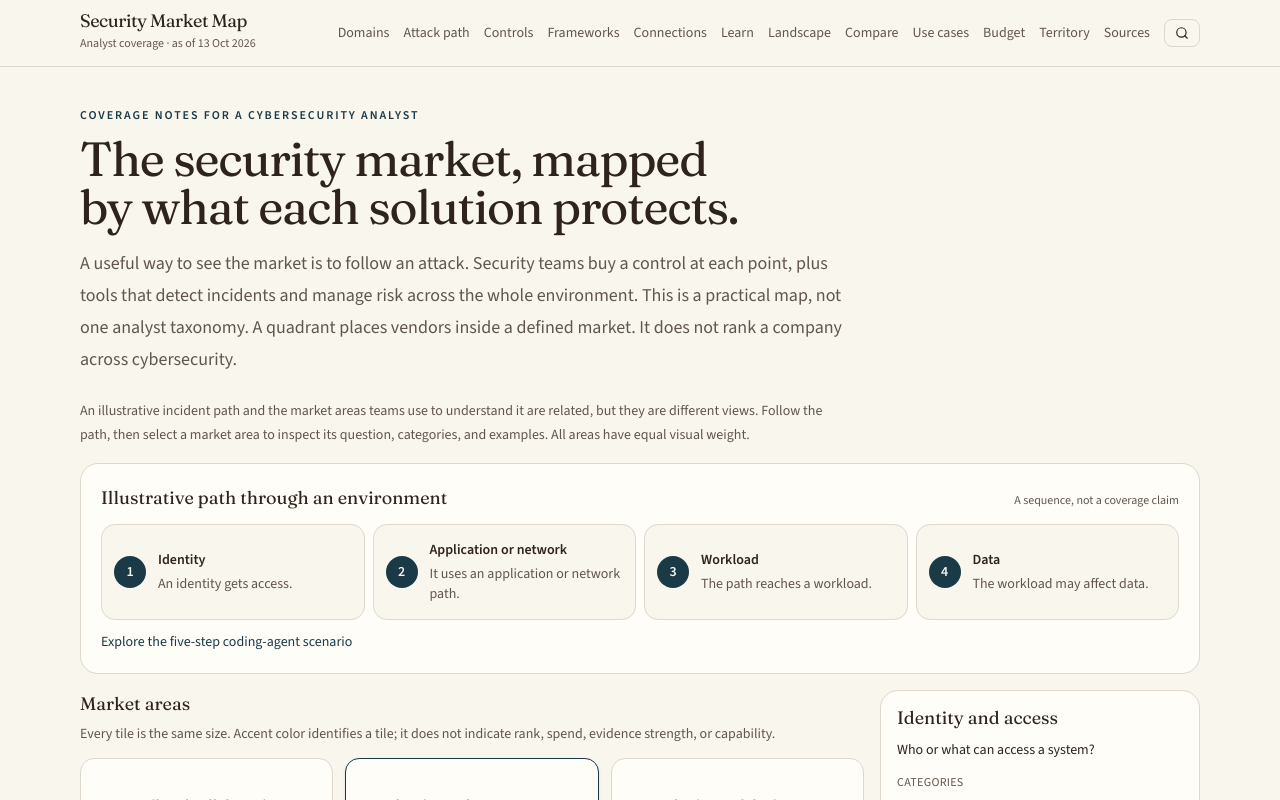
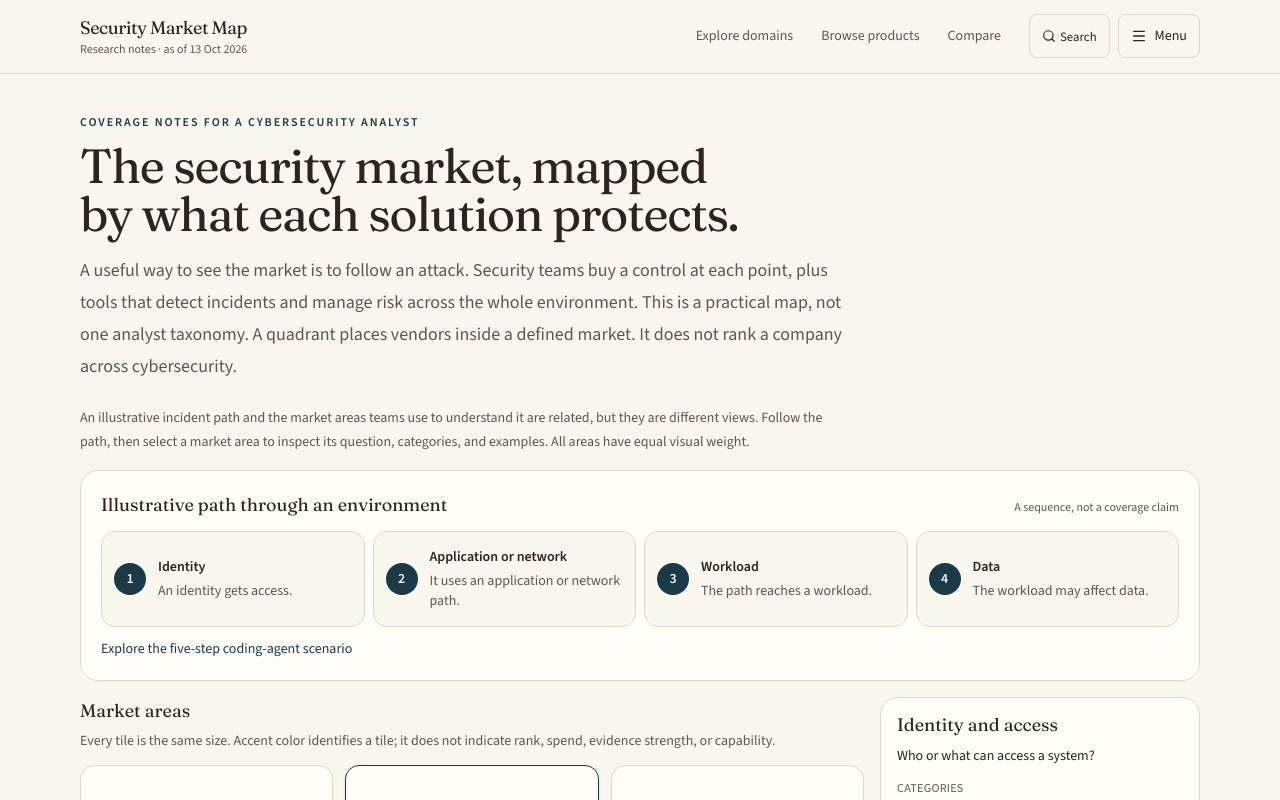
Before and after one commit to heyfunwhoa/security-market-map, a Next.js app: page / in a window 1280 px wide. Shown: the top 800 px of the page. Built offline with nearby package versions, Linux system fonts and the light colour scheme.

Commit message:
fix(navigation): group menu by task and clarify destination labels

```diff
--- a/app/globals.css
+++ b/app/globals.css
@@ -133,16 +133,4 @@
     font-family: var(--font-heading);
   }
 
-  #site-menu > summary {
-    list-style: none;
-  }
-  #site-menu > summary::-webkit-details-marker {
-    display: none;
-  }
-  #site-menu:not([open]) .menu-close {
-    display: none;
-  }
-  #site-menu[open] .menu-open {
-    display: none;
-  }
 }
--- a/app/layout.tsx
+++ b/app/layout.tsx
@@ -39,12 +39,6 @@ export default function RootLayout({ children }: LayoutProps<"/">) {
             Skip to content
           </a>
           <SiteHeader hits={searchIndex()} />
-          <script
-            dangerouslySetInnerHTML={{
-              __html:
-                "document.addEventListener('keydown',function(e){if(e.key!=='Escape')return;var d=document.getElementById('site-menu');if(d&&d.open){d.open=false}})",
-            }}
-          />
           <div id="content">{children}</div>
           <SiteFooter />
         </TooltipProvider>
--- a/components/chrome.tsx
+++ b/components/chrome.tsx
@@ -1,111 +1,78 @@
 "use client";
 
-import { useEffect, useRef } from "react";
 import Link from "next/link";
 import { usePathname } from "next/navigation";
-import { Menu, X } from "lucide-react";
+import { Menu } from "lucide-react";
 import { AS_OF } from "@/lib/schema";
 import { formatDate } from "@/lib/format";
 import { cn } from "@/lib/utils";
 import type { SearchHit } from "@/lib/search";
 import { SearchCommand } from "@/components/search-panel";
+import { Sheet, SheetTrigger, SheetContent, SheetHeader, SheetTitle, SheetDescription, SheetClose } from "@/components/ui/sheet";
 
-const LINKS = [
-  { href: "/domains", label: "Domains" },
-  { href: "/attack-path", label: "Attack path" },
-  { href: "/control-map", label: "Controls" },
-  { href: "/frameworks", label: "Frameworks" },
-  { href: "/connections", label: "Connections" },
-  { href: "/learn", label: "Learn" },
-  { href: "/landscape", label: "Landscape" },
-  { href: "/compare", label: "Compare" },
-  { href: "/use-cases", label: "Use cases" },
-  { href: "/budget", label: "Budget" },
-  { href: "/territory", label: "Territory" },
-  { href: "/sources", label: "Sources" },
+const NAV_GROUPS = [
+  { title: "Explore", links: [
+    { href: "/domains", label: "Explore domains", description: "Start with broad security areas and their categories." },
+    { href: "/landscape", label: "Browse products", description: "Filter vendors and products, inspect details, and build a shortlist." },
+    { href: "/compare", label: "Compare", description: "Compare product evidence for a specific use case." },
+    { href: "/use-cases", label: "Buyer use cases", description: "Start with the problem you need to solve." },
+  ] },
+  { title: "Learn", links: [
+    { href: "/learn", label: "Concepts & glossary", description: "Understand terminology and practical scenarios." },
+    { href: "/connections", label: "How tools connect", description: "Explore identity, secrets, and adjacent security jobs." },
+    { href: "/attack-path", label: "Attack paths", description: "Follow how an exposure can lead to an attack." },
+    { href: "/control-map", label: "Security controls", description: "Explore the controls that address security problems." },
+    { href: "/frameworks", label: "Frameworks", description: "Connect security concepts to framework guidance." },
+  ] },
+  { title: "Plan", links: [
+    { href: "/budget", label: "Budget worksheet", description: "Work through price signals and budget assumptions." },
+    { href: "/territory", label: "Territory planning", description: "Organize account and territory research." },
+  ] },
+  { title: "Research", links: [
+    { href: "/sources", label: "Sources & references", description: "Inspect the references behind the research." },
+  ] },
 ];
 
-function NavLinks({ className }: { className?: string }) {
-  const pathname = usePathname();
-  return (
-    <nav className={className} aria-label="Primary">
-      {LINKS.map((link) => {
-        const active = pathname === link.href || pathname.startsWith(`${link.href}/`);
-        return (
-          <Link
-            key={link.href}
-            href={link.href}
-            aria-current={active ? "page" : undefined}
-            className={cn(
-              "rounded-md px-1.5 py-1.5 text-sm whitespace-nowrap hover:bg-muted focus-visible:outline-none focus-visible:ring-2 focus-visible:ring-ring",
-              active ? "bg-muted font-semibold text-foreground" : "text-muted-foreground",
-            )}
-          >
-            {link.label}
-          </Link>
-        );
-      })}
-    </nav>
-  );
-}
+const navLinkClass = "inline-flex min-h-11 items-center rounded-md px-3 text-sm hover:bg-muted focus-visible:outline-2 focus-visible:outline-offset-2 focus-visible:outline-ring";
 
 export function SiteHeader({ hits }: { hits: SearchHit[] }) {
   const pathname = usePathname();
-  const seenPath = useRef(pathname);
-
-  useEffect(() => {
-    if (seenPath.current === pathname) return;
-    seenPath.current = pathname;
-    const menu = document.getElementById("site-menu");
-    if (menu instanceof HTMLDetailsElement) menu.open = false;
-  }, [pathname]);
-
+  const isActive = (href: string) => pathname === href || pathname.startsWith(`${href}/`);
   return (
-    <header className="relative z-50 border-b border-border bg-background">
-      <div className="mx-auto flex max-w-6xl items-center gap-4 px-4 py-3">
-        <Link href="/" className="shrink-0">
-          <span className="block font-heading text-lg leading-none tracking-tight">
-            Security Market Map
-          </span>
-          <span className="text-xs text-muted-foreground">
-            Analyst coverage · as of {formatDate(AS_OF)}
-          </span>
+    <header className="relative z-40 border-b border-border bg-background">
+      <div className="mx-auto flex max-w-6xl flex-wrap items-center gap-x-4 gap-y-2 px-4 py-3">
+        <Link href="/" aria-label="Security Market Map home" className="min-w-0 flex-1 rounded-sm py-1 focus-visible:outline-2 focus-visible:outline-offset-2 focus-visible:outline-ring">
+          <span className="block font-heading text-lg leading-snug tracking-tight">Security Market Map</span>
+          <span className="block text-xs text-muted-foreground">Research notes · as of {formatDate(AS_OF)}</span>
         </Link>
-        <div className="ml-auto flex items-center gap-2">
-          <NavLinks className="hidden items-center gap-0.5 lg:flex" />
+        <nav aria-label="Primary" className="hidden items-center gap-1 xl:flex">
+          {NAV_GROUPS[0].links.slice(0, 3).map((link) => <Link key={link.href} href={link.href} aria-current={pathname === link.href ? "page" : undefined} className={cn(navLinkClass, isActive(link.href) ? "bg-muted font-semibold" : "text-muted-foreground")}>{link.label}</Link>)}
+        </nav>
+        <div className="flex shrink-0 items-center gap-2">
           <SearchCommand hits={hits} />
-        <details id="site-menu" className="lg:hidden">
-          <summary
-            aria-label="Open menu"
-            aria-controls="mobile-nav"
-            className="flex size-8 cursor-pointer list-none items-center justify-center rounded-lg border border-border bg-background [&::-webkit-details-marker]:hidden"
-          >
-            <Menu className="menu-open size-4" />
-            <X className="menu-close size-4" />
-          </summary>
-          <nav
-            id="mobile-nav"
-            aria-label="Primary"
-            className="absolute top-full right-0 left-0 z-50 border-t border-border bg-background px-4 py-2 shadow-lg"
-          >
-            {LINKS.map((link) => {
-              const active = pathname === link.href || pathname.startsWith(`${link.href}/`);
-              return (
-                <a
-                  key={link.href}
-                  href={link.href}
-                  aria-current={active ? "page" : undefined}
-                  className={cn(
-                    "block border-b border-border px-1 py-3 text-base last:border-b-0",
-                    active ? "font-semibold text-foreground" : "text-foreground",
-                  )}
-                >
-                  {link.label}
-                </a>
-              );
-            })}
-          </nav>
-        </details>
+          <Sheet>
+            <SheetTrigger className={`${navLinkClass} gap-2 border border-border`}>
+              <Menu className="size-4" aria-hidden="true" />Menu
+            </SheetTrigger>
+            <SheetContent showCloseButton={false} className="data-[side=right]:w-full data-[side=right]:sm:max-w-lg overflow-y-auto overscroll-contain motion-reduce:animate-none motion-reduce:transition-none">
+              <SheetHeader className="border-b border-border p-5">
+                <div className="flex items-center justify-between gap-3"><SheetTitle className="text-xl">Explore the map</SheetTitle><SheetClose className={`${navLinkClass} border border-border`}>Close</SheetClose></div>
+                <SheetDescription>Browse tools, understand the concepts, or inspect the research.</SheetDescription>
+              </SheetHeader>
+              <nav aria-label="All pages" className="space-y-6 px-5 pb-6">
+                <SheetClose asChild><Link href="/" aria-current={pathname === "/" ? "page" : undefined} className={`${navLinkClass} border border-border`}>Home overview</Link></SheetClose>
+                {NAV_GROUPS.map((group) => <section key={group.title} aria-label={group.title}>
+                  <h2 className="mb-2 text-xs font-semibold uppercase tracking-wide text-muted-foreground">{group.title}</h2>
+                  <ul className="space-y-1">{group.links.map((link) => <li key={link.href}>
+                    <SheetClose asChild><Link href={link.href} aria-current={pathname === link.href ? "page" : undefined} className={cn("block min-h-11 rounded-lg p-3 hover:bg-muted focus-visible:outline-2 focus-visible:outline-offset-2 focus-visible:outline-ring", isActive(link.href) && "bg-muted")}>
+                      <span className="block font-medium">{link.label}{pathname === link.href && <span className="ml-2 text-xs text-muted-foreground">Current page</span>}</span>
+                      <span className="mt-1 block text-sm leading-5 text-muted-foreground">{link.description}</span>
+                    </Link></SheetClose>
+                  </li>)}</ul>
+                </section>)}
+              </nav>
+            </SheetContent>
+          </Sheet>
         </div>
       </div>
     </header>
--- a/components/search-panel.tsx
+++ b/components/search-panel.tsx
@@ -55,12 +55,13 @@ export function SearchCommand({ hits }: { hits: SearchHit[] }) {
         type="button"
         variant="outline"
         size="sm"
+        className="min-h-11 min-w-11 px-3"
         onClick={() => setOpen(true)}
         aria-label="Search the map"
         aria-keyshortcuts="Control+K Meta+K"
       >
         <Search />
-        <span className="sr-only">Search</span>
+        <span className="hidden sm:inline">Search</span>
       </Button>
       <CommandDialog
         open={open}
```
Also changed, not shown: 1 other file (tests, documents, lock files or other folders).
